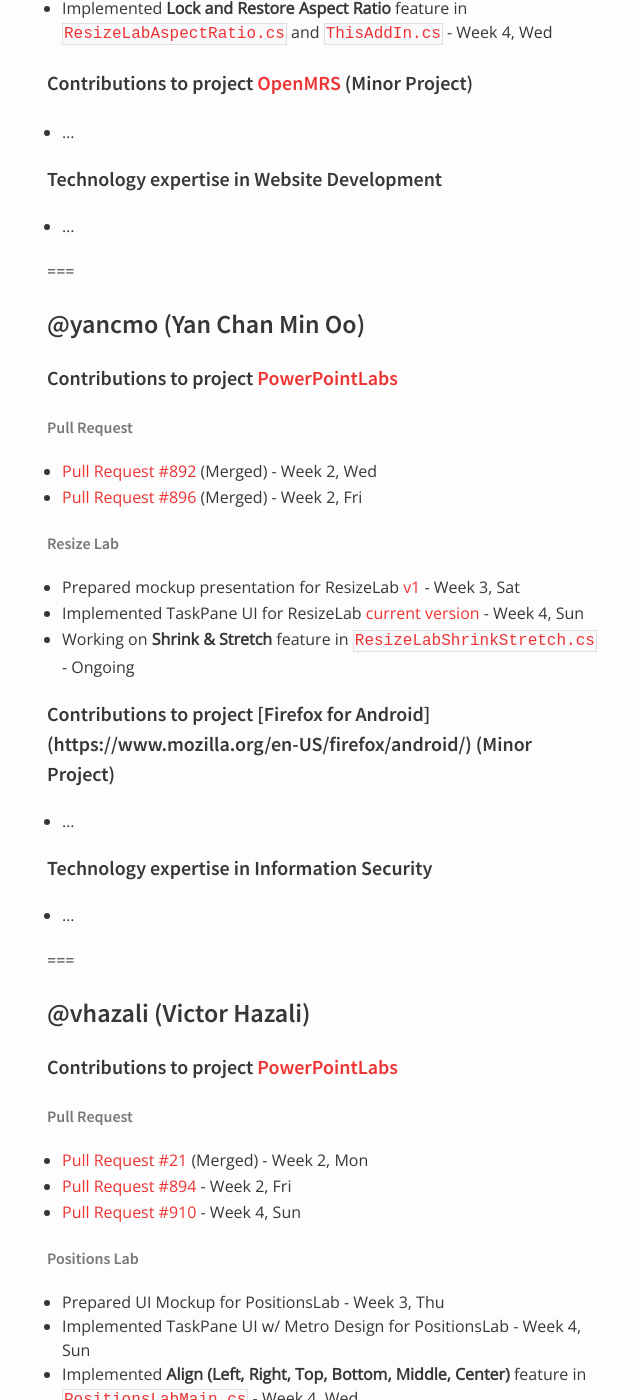
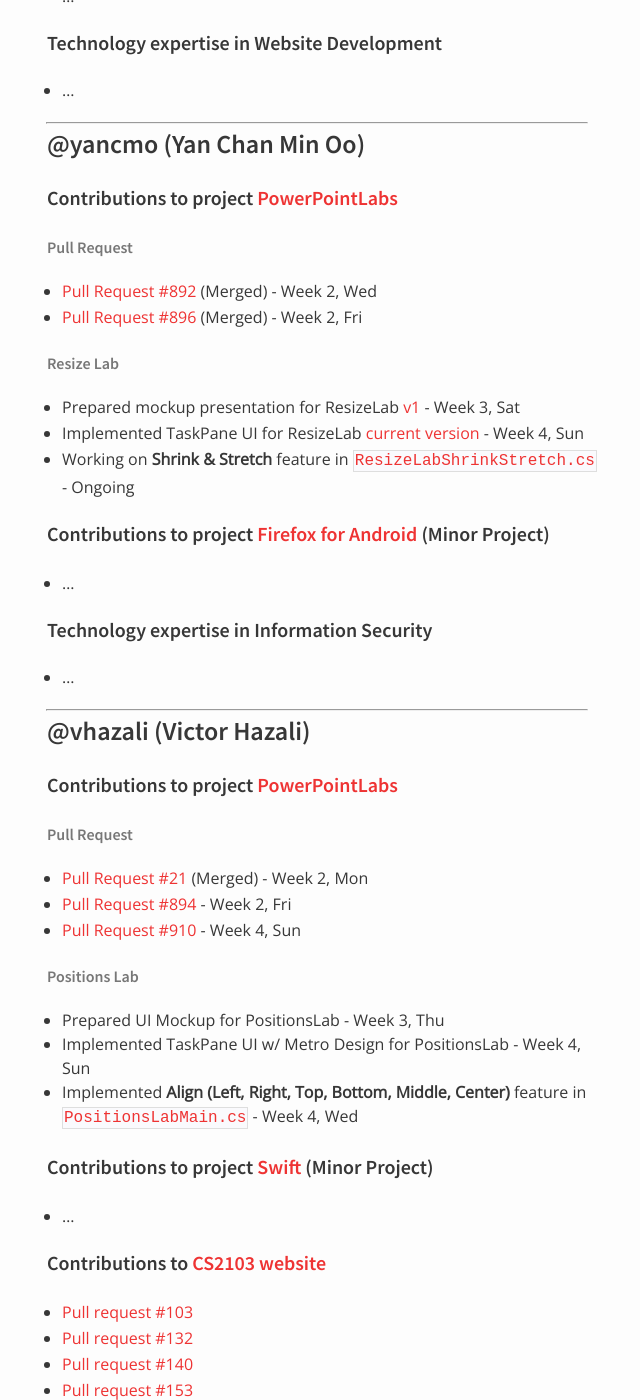
Before and after one commit to nus-oss/cs3281-AY1516S2-website, a Jekyll site: the page built from teams/powerpointlabs.md, in a window 1280 px wide and 1400 px high, scrolled down 3570 px. Shown: the whole window, without its empty margins (323-963 px from the left). Built offline with Jekyll 4.4.1, drawn with Linux system fonts in a browser that asks for light colours; some of the changed lines change nothing that is shown; some of the changed text lies outside the part shown.

```diff
--- a/teams/powerpointlabs.md
+++ b/teams/powerpointlabs.md
@@ -11,7 +11,7 @@
  - Wu Yu Ting ([@youthinkk](http://blog.nus.edu.sg/cs3281youthinkk/))
    - Technology Expertise: Web Development
  - Yan Chan Min Oo ([@yancmo](https://yancmo.wordpress.com/)) **(Team Lead - Week 4 to 8)**
-   - Technology Expertise:
+   - Technology Expertise: Information Security
  - Victor Hazali ([@vhazali](https://blog.nus.edu.sg/victorhz3281/))
    - Technology Expertise: Information Security
 
@@ -27,7 +27,6 @@
 * [x] Code Sprint - Week 3, Sat & Week 4, Sun
 * [x] MVP for ResizeLab and Positions Lab - Week 4, Thu
 
-===
 ###### Positions Lab
 * Functionality for Positions Lab
   * [x] TaskPane UI (with Metro Design) - Week 4, Tue
@@ -46,7 +45,6 @@
   * [ ] Create unit/functional tests
   * [ ] Create icons
 
-===
 ###### Resize Lab
 * UI Design for Resize Lab
   * [x] TaskPane UI (with Metro Design) - Week 4, Mon
@@ -91,7 +89,8 @@
 #### Technology expertise in Web Development
  * ...
 
-===
+---
+
 ### @youthinkk (Wu Yu Ting)
 
 #### Contributions to project [PowerPointLabs](http://www.comp.nus.edu.sg/~pptlabs/)
@@ -119,7 +118,8 @@
 #### Technology expertise in Website Development
  * ...
 
-===
+---
+
 ### @yancmo (Yan Chan Min Oo)
 
 #### Contributions to project [PowerPointLabs](http://www.comp.nus.edu.sg/~pptlabs/)
@@ -133,14 +133,15 @@
 * Implemented TaskPane UI for ResizeLab [current version](https://dl.dropboxusercontent.com/u/7610216/ResizeLabUIv1.PNG) - Week 4, Sun
 * Working on **Shrink & Stretch** feature in [`ResizeLabShrinkStretch.cs`](https://github.com/nus-fboa2016-PL/PowerPointLabs/blob/a5359541d70ce055621ceb8edb6823798d5039cb/PowerPointLabs/PowerPointLabs/ResizeLab/ResizeLabShrinkStretch.cs) - Ongoing
 
-#### Contributions to project [Firefox for Android] (https://www.mozilla.org/en-US/firefox/android/) (Minor Project)
+#### Contributions to project [Firefox for Android](https://www.mozilla.org/en-US/firefox/android/) (Minor Project)
 
  * ...
 
 #### Technology expertise in Information Security
  * ...
 
-===
+---
+
 ### @vhazali (Victor Hazali)
 
 #### Contributions to project [PowerPointLabs](http://www.comp.nus.edu.sg/~pptlabs/)
```
